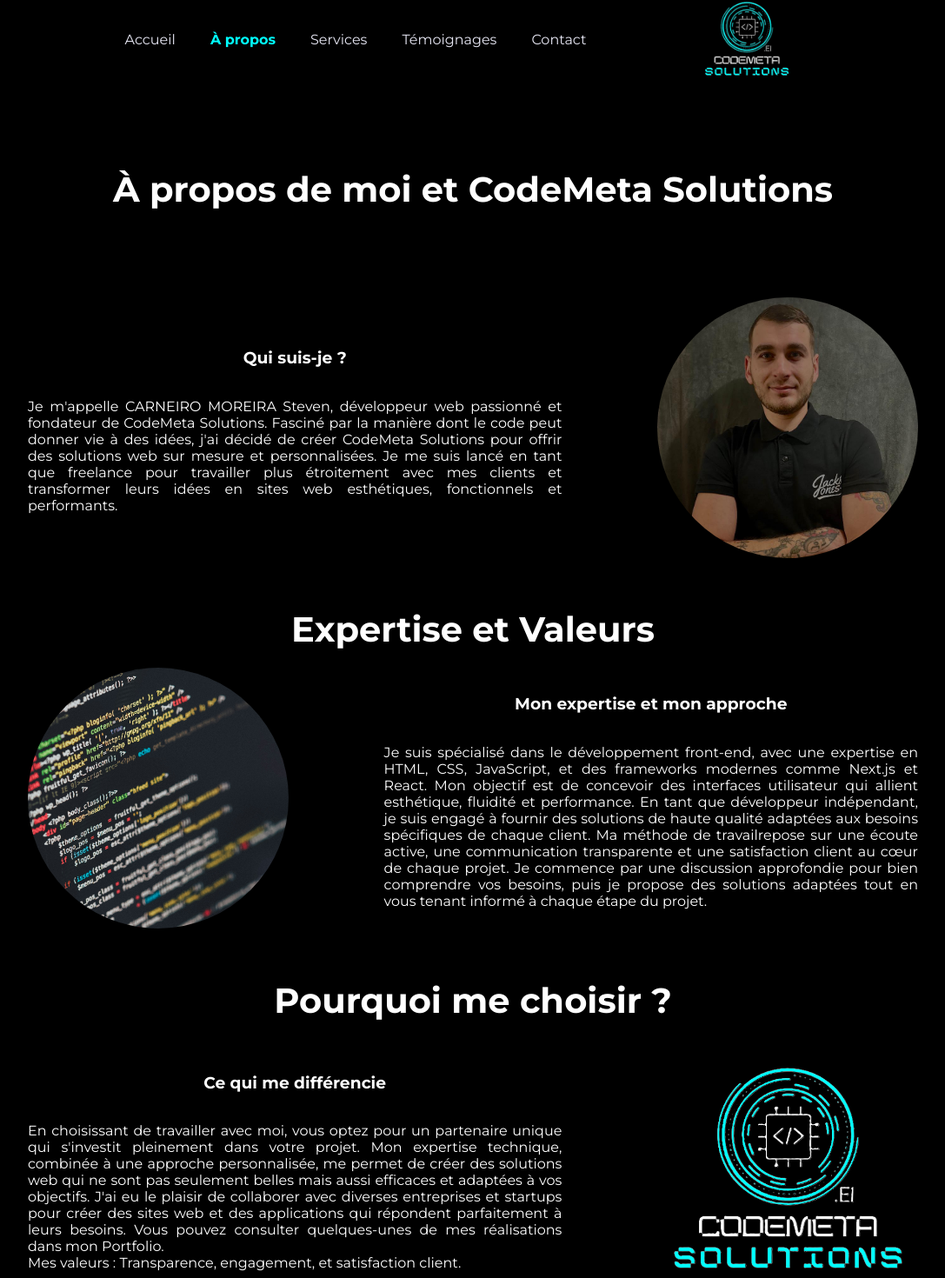
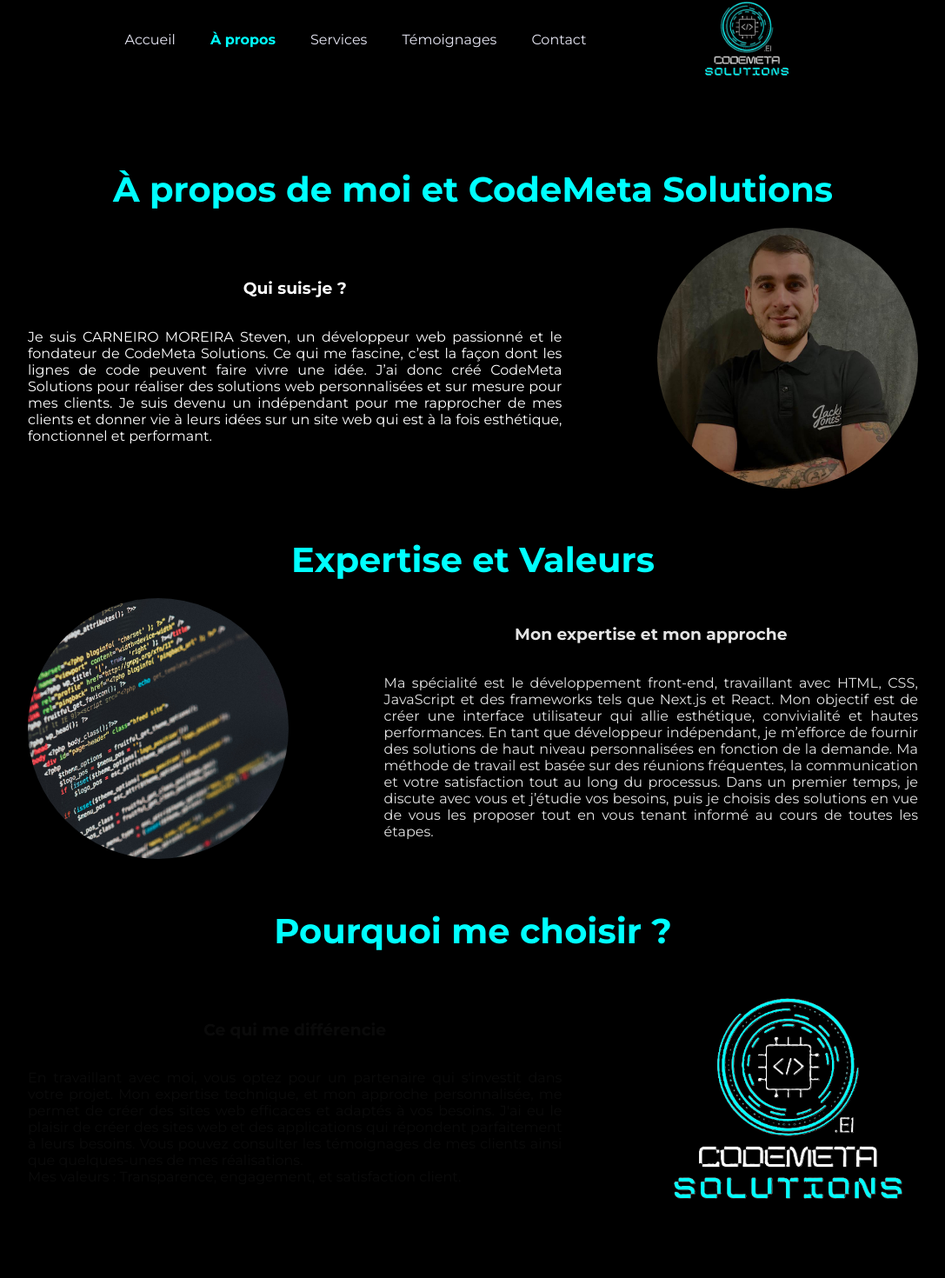
Before and after one commit to CARNEIRO-MOREIRA-Steven/CodeMeta_Solutions, a Next.js app: page /a_propos in a window 1280 px wide. Shown: the part 20-1490 px from the top of the page at 87% size, without its empty margins (96-1183 px from the left). Built offline with nearby package versions, Linux system fonts and the light colour scheme.

Commit message:
Ajout animation

```diff
--- a/src/components/APropos.jsx
+++ b/src/components/APropos.jsx
@@ -1,102 +1,169 @@
 "use client"
-import React, { useEffect, useRef, useState } from 'react'
-import './a_propos.css'
-import { motion, useAnimation } from "framer-motion"
+import React, { useEffect, useRef, useState } from 'react';
+import './a_propos.css';
+import { motion, useAnimation } from "framer-motion";
 
 const APropos = () => {
     const [aProposVisible, aProposIsVisible] = useState(false);
-    const aProposRef = useRef(null);
+    const [aProposExpertiseVisible, aProposExpertiseIsVisible] = useState(false);
+    const [aProposChoixVisible, aProposChoixIsVisible] = useState(false);
+
+    const aProposDeMoiRef = useRef(null);
+    const aProposExpertiseRef = useRef(null);
+    const aProposChoixRef = useRef(null);
+
+    const aProposTitle = useAnimation();
+    const maPhoto = useAnimation ();
+    const expertiseTitle = useAnimation();
     const aProposDescription1 = useAnimation();
+    const expertiseImage = useAnimation();
     const aProposDescription2 = useAnimation();
+    const logoImage = useAnimation();
     const aProposDescription3 = useAnimation();
 
+    useEffect(() => {
+        const handleScroll = () => {
+            const windowHeight = window.innerHeight;
 
+            const aProposRect = aProposDeMoiRef.current?.getBoundingClientRect();
+            const expertiseRect = aProposExpertiseRef.current?.getBoundingClientRect();
+            const choixRect = aProposChoixRef.current?.getBoundingClientRect();
 
-    useEffect(() => {
-        const aProposTopOffset = aProposRef.current.offsetTop
+            const aProposMidOffset = aProposRect.top + aProposRect.height / 5;
+            const expertiseMidOffset = expertiseRect.top + expertiseRect.height / 1;
+            const choixMidOffset = choixRect.top + choixRect.height / 2;
 
-        const handleScroll = () => {
-            if (window.scrollY > aProposTopOffset - window.innerHeight / 1) {
-                aProposIsVisible(true)
+            if (aProposMidOffset < windowHeight && aProposMidOffset > 0 && !aProposVisible) {
+                aProposIsVisible(true);
+            }
+            if (expertiseMidOffset < windowHeight && expertiseMidOffset > 0 && !aProposExpertiseVisible) {
+                aProposExpertiseIsVisible(true);
+            }
+            if (choixMidOffset < windowHeight && choixMidOffset > 0 && !aProposChoixVisible) {
+                aProposChoixIsVisible(true);
             }
         };
-        window.addEventListener('scroll', handleScroll)
-        return () => {
-            window.removeEventListener('scroll', handleScroll)
-        }
-    }, []);
 
-    useEffect(() => {
-        const animateAPropos = async () => {
-            if (aProposVisible) {
+        window.addEventListener('scroll', handleScroll);
+
+        return () => window.removeEventListener('scroll', handleScroll);
+    }, [aProposVisible, aProposExpertiseVisible, aProposChoixVisible]);
+
+        useEffect(() => {
+            const animateSequence = async () => {
+                await aProposTitle.start({
+                    opacity: 1,
+                    x: 0,
+                    transition: { duration: 0.5 }
+                });
+
+                await aProposTitle.start({
+                    scale : 1,
+                    transition : { duration : 0.3 }
+                });
                 await aProposDescription1.start({
                     opacity: 1,
-                    transition: { duration: 0.5, ease: "linear" },
+                    y : 0,
+                    transition: { duration: 1.5, }
                 });
-                await aProposDescription1.start({
-                    scale: 1,
-                    transition: { duration: 0.5, ease: "linear" },
+                await maPhoto.start({
+                    opacity : 1,
+                    x : 0,
+                    transition : { duration : 0.5 }
                 });
-                await aProposDescription2.start({
-                    opacity: 1,
-                    transition: { duration: 1, ease: "linear" }
-                });
-                await aProposDescription3.start({
-                    opacity: 1,
-                    transition: { duration: 1, ease: "linear" }
+                await expertiseTitle.start({
+                    opacity : 1,
+                    transition : { duration : 0.5, delay : 0.5}
                 });
 
-            }
-        };
-        animateAPropos();
-    }, [aProposVisible, aProposDescription1, aProposDescription2, aProposDescription3])
-    return (
-        <motion.section className='a_propos_section' ref={aProposRef}>
-            <h2 id='a_propos_title'>À propos de moi et CodeMeta Solutions</h2>
+                if (aProposExpertiseVisible) {
+                    await expertiseImage.start({
+                        x : 0,
+                        transition : { duration : 0.5}
+                    });
+                    await aProposDescription2.start({
+                        opacity: 1,
+                        transition: { duration: 1, delay : 0.5 }
+                    });
+                }
+
+                if (aProposChoixVisible) {
+                    await logoImage.start({
+                        x : 0,
+                        transition : { duration : 0.7}
+                    })
+                    await aProposDescription3.start({
+                        opacity: 1,
+                        transition: { duration: 0.7, delay : 0.5
+                         }
+                    });
+                }
+            };
+
+            animateSequence();
+        }, [aProposTitle, aProposVisible, aProposExpertiseVisible, aProposChoixVisible, aProposDescription1, aProposDescription2, aProposDescription3]);
+
+        return (
+        <motion.section className='a_propos_section'>
             <section className='a_propos_de_moi'>
-                <motion.section className='qui_suis_je'
+            <motion.h2 id='a_propos_title'
+            animate={aProposTitle}
+            initial={{opacity : 0, x : -500, scale : 0.5}}>À propos de moi et CodeMeta Solutions</motion.h2>
+                <motion.section className='qui_suis_je'>
+                    <motion.section  ref={aProposDeMoiRef}
                     animate={aProposDescription1}
-                    initial={{ scale: 0.5, opacity: 0 }}>
-                    <section className='a_propos_description'>
+                    initial={{ opacity: 0, y : -300 }}
+                    className='a_propos_description'>
                         <h3>Qui suis-je ?</h3>
-                        <p>Je m'appelle CARNEIRO MOREIRA Steven, développeur web passionné et fondateur de CodeMeta Solutions. Fasciné par la manière dont le code peut donner vie à des idées,
-                            j'ai décidé de créer CodeMeta Solutions pour offrir des solutions web sur mesure et personnalisées. Je me suis lancé en tant que freelance pour travailler plus
-                            étroitement avec mes clients et transformer leurs idées en sites web esthétiques, fonctionnels et performants.</p>
-                    </section>
+                        <p>Je suis CARNEIRO MOREIRA Steven, un développeur web passionné et le fondateur de CodeMeta Solutions. Ce qui me fascine, c’est la façon dont les lignes de code
+                             peuvent faire vivre une idée. J’ai donc créé CodeMeta Solutions pour réaliser des solutions web personnalisées et sur mesure pour mes clients. Je suis devenu
+                              un indépendant pour me rapprocher de mes clients et donner vie à leurs idées sur un site web qui est à la fois esthétique, fonctionnel et performant.</p>
+                    </motion.section>
                     <section className='a_propos_img'>
-                        <img className='ma_photo' src='./ma_photo_profil.jpg'></img>
+                        <motion.img animate={maPhoto}
+                        initial ={{opacity : 0, x : 300}}
+                        className='ma_photo' src='./ma_photo_profil.jpg'></motion.img>
                     </section>
                 </motion.section>
-                <h2 id='a_propos_title'>Expertise et Valeurs</h2>
-                <motion.section className='expertise'
+                <motion.h2 id='a_propos_title'
+                animate={expertiseTitle}
+                initial = {{opacity : 0}}>Expertise et Valeurs</motion.h2>
+                <motion.section className='expertise'>
+                    <motion.section className='a_propos_description'
+                    ref={aProposExpertiseRef}
                     animate={aProposDescription2}
                     initial={{ opacity: 0 }}>
-                    <section className='a_propos_description'>
                         <h3>Mon expertise et mon approche</h3>
-                        <p>Je suis spécialisé dans le développement front-end, avec une expertise en HTML, CSS, JavaScript, et des frameworks modernes comme Next.js et React. Mon objectif est
-                             de concevoir des interfaces utilisateur qui allient esthétique, fluidité et performance. En tant que développeur indépendant, je suis engagé à fournir des
-                              solutions de haute qualité adaptées aux besoins spécifiques de chaque client. Ma méthode de travailrepose sur une écoute active, une communication transparente
-                              et une satisfaction client au cœur de chaque projet. Je commence par une discussion approfondie pour bien comprendre vos besoins, puis je propose des solutions
-                               adaptées tout en vous tenant informé à chaque étape du projet.</p>
-                    </section>
+                        <p>Ma spécialité est le développement front-end, travaillant avec HTML, CSS, JavaScript et des frameworks tels que Next.js et React. Mon objectif est de créer une
+                             interface utilisateur qui allie esthétique, convivialité et hautes performances. En tant que développeur indépendant, je m’efforce de fournir des solutions de
+                              haut niveau personnalisées en fonction de la demande. Ma méthode de travail est basée sur des réunions fréquentes, la communication et votre satisfaction tout
+                               au long du processus. Dans un premier temps, je discute avec vous et j’étudie vos besoins, puis je choisis des solutions en vue de vous les proposer tout
+                                en vous tenant informé au cours de toutes les étapes.</p>
+                    </motion.section>
                     <section className='a_propos_img'>
-                        <img className='ma_photo' src='./sur_mesure.jpg'></img>
+                        <motion.img className='ma_photo'
+                         src='./sur_mesure.jpg'
+                         animate={expertiseImage}
+                         initial = {{x : -300}}></motion.img>
                     </section>
                 </motion.section>
                 <h2 id='a_propos_title'>Pourquoi me choisir ?</h2>
-                <motion.section className='me_choisir'
+                <motion.section className='me_choisir'>
+                    <motion.section className='a_propos_description'
+                    ref={aProposChoixRef}
                     animate={aProposDescription3}
                     initial={{ opacity: 0 }}>
-                        <section className='a_propos_description'>
                     <h3>Ce qui me différencie</h3>
-                    <p>En choisissant de travailler avec moi, vous optez pour un partenaire unique qui s'investit pleinement dans votre projet. Mon expertise technique, combinée à une
-                        approche personnalisée, me permet de créer des solutions web qui ne sont pas seulement belles mais aussi efficaces et adaptées à vos objectifs. J'ai eu le plaisir
-                        de collaborer avec diverses entreprises et startups pour créer des sites web et des applications qui répondent parfaitement à leurs besoins. Vous pouvez consulter
-                        quelques-unes de mes réalisations dans mon Portfolio.<br></br>
+                    <p>En travaillant avec moi, vous optez pour un partenaire qui s'investit dans votre projet. Mon expertise technique, et mon approche personnalisée, me permet de créer
+                         des sites web efficaces et adaptés à vos besoins. J'ai eu le plaisir de créer des sites web et des applications qui répondent parfaitement à leurs besoins. Vous
+                          pouvez consulter les témoignages de mes clients ainsi que quelques-unes de mes réalisations.<br></br>
                         Mes valeurs : Transparence, engagement, et satisfaction client.</p>
-                        </section>
+                        </motion.section>
                         <section className='a_propos_img'>
-                        <img className='mon_logo' src='./codemeta_solutions.png'></img>
+                        <motion.img className='mon_logo'
+                         src='./codemeta_solutions.png'
+                         animate = {logoImage}
+                         initial={{x : 300}}></motion.img>
                     </section>
                 </motion.section>
             </section>
--- a/src/components/a_propos.css
+++ b/src/components/a_propos.css
@@ -9,10 +9,15 @@
     margin: 50px 0;
 }
 
+.a_propos_img{
+    overflow: hidden;
+}
+
 #a_propos_title{
-    color: #fff;
+    color: #00ffff;
     text-align: center;
     margin-bottom: 0;
+    overflow : hidden;
 }
 
 .a_propos_description p {
@@ -58,6 +63,7 @@
     align-items: center;
     width: 100%;
     justify-content: space-between;
+    overflow: hidden;
 }
 
 .expertise{
--- a/src/components/header.css
+++ b/src/components/header.css
@@ -51,7 +51,7 @@ nav a.active, #menu li a.active {
   position: absolute;
   cursor: pointer;
   opacity: 0;
-  z-index: 10;
+  z-index: 50;
 }
 
 #menuToggle span {
@@ -98,7 +98,7 @@ nav a.active, #menu li a.active {
   align-items: center;
   transform: translateX(-100%);
   transition: transform 0.5s cubic-bezier(0.77, 0.2, 0.05, 1.0);
-  z-index: 3;
+  z-index: 10;
   overflow: hidden;
 }
 
```
Also changed, not shown: src/components/ServicesPage.jsx (+43 -45 lines), src/components/services_page.css (+14 -1 lines).
